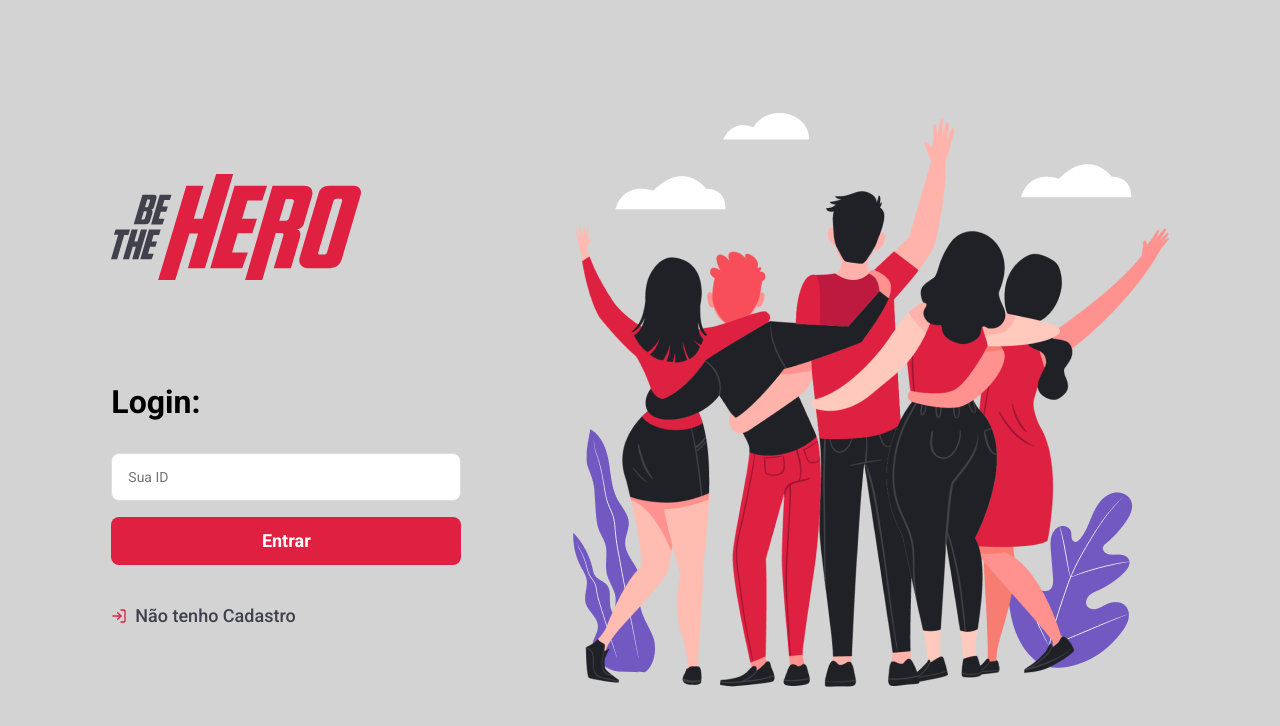
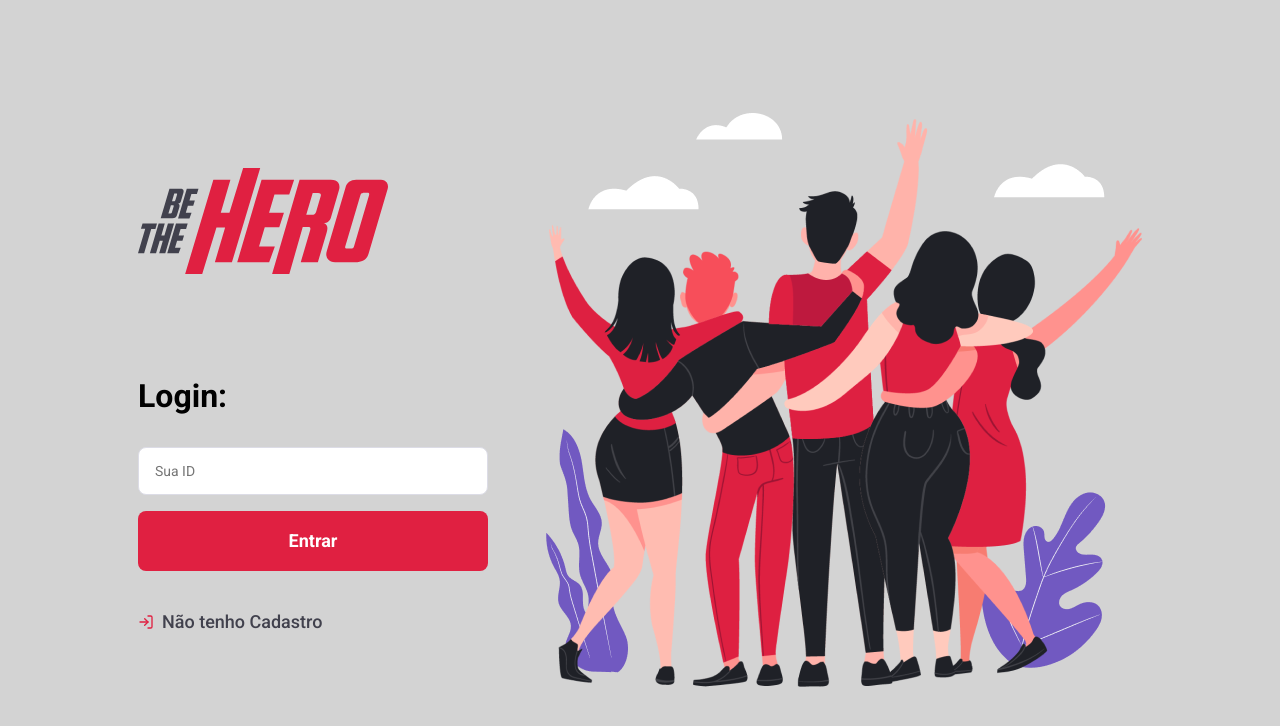
Before and after one commit to willvitorino/bethehero-web, a React (Create React App) app: page / in a window 1280 px wide. Shown: the top 726 px of the page. Built offline with nearby package versions, Linux system fonts and the light colour scheme.

Commit message:
Ajustes de estilo.

```diff
--- a/src/global.scss
+++ b/src/global.scss
@@ -41,7 +41,7 @@ form input {
 
 .button {
     width: 100%;
-    height: 3rem;
+    height: 60px;
     background-color: $btnBgColor;
     border: none;
     border-radius: 8px;
--- a/src/pages/Login/style.scss
+++ b/src/pages/Login/style.scss
@@ -1,5 +1,6 @@
 .login-container {
     width: 100%;
+    max-width: 1120px;
     height: 100vh;
     margin: 0 auto;
 
```
